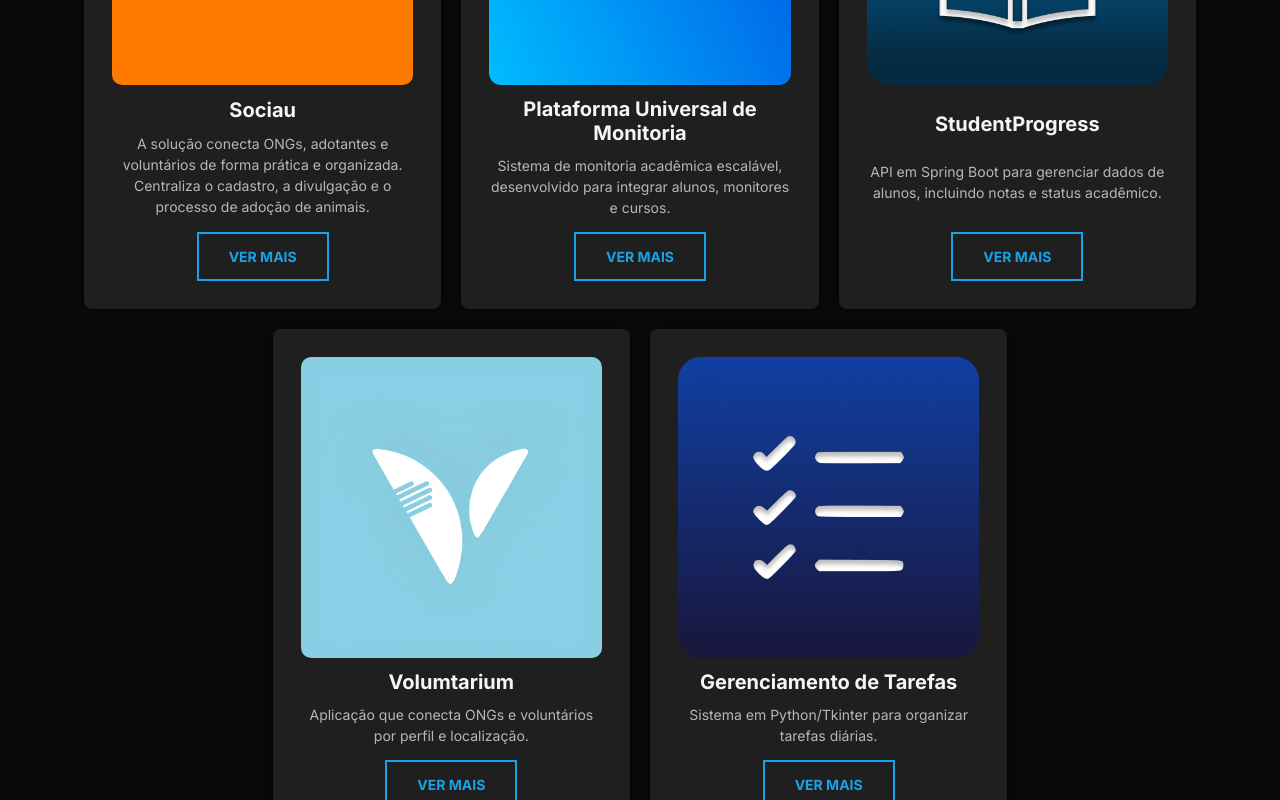
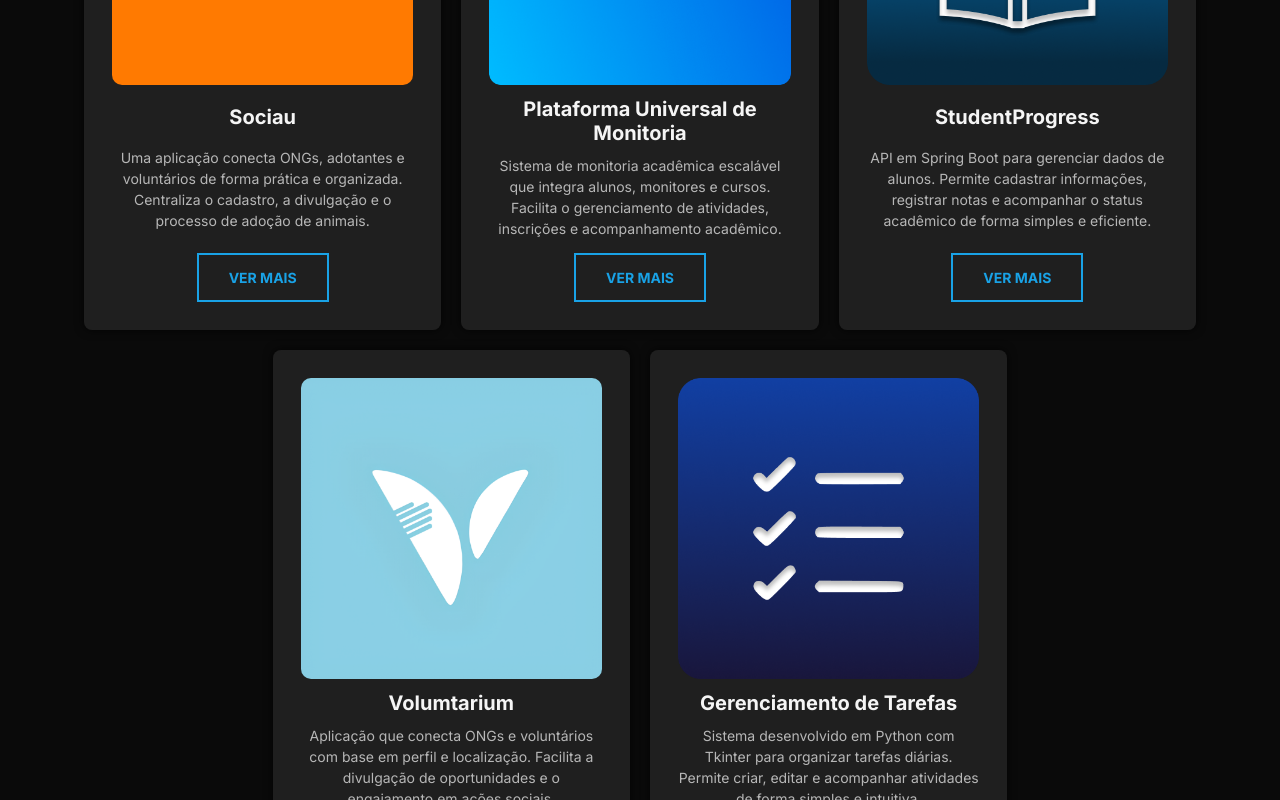
Before and after one commit to henriiqueaze/Portfolio-Henrique, a React (Vite) app: page / in a window 1280 px wide. Shown: the part 3400-4200 px from the top of the page. Built offline with nearby package versions, Linux system fonts and the light colour scheme.

Commit message:
fix: projects description

```diff
--- a/src/components/Experience/index.jsx
+++ b/src/components/Experience/index.jsx
@@ -40,10 +40,10 @@ const experiences = [
       "Atuação como desenvolvedor full-stack freelancer em aplicações web completas.",
     responsibilities: [
       "Desenvolvimento de APIs REST modernas",
-      "Modelagem de banco de dados",
+      "Modelagem de banco de dados escalável",
       "Interfaces com React e Angular",
       "Versionamento com Git",
-      "Correção de bugs",
+      "Refatoração de código",
     ],
     projects: [
       "StudentProgress",
--- a/src/components/Projects/index.jsx
+++ b/src/components/Projects/index.jsx
@@ -12,48 +12,80 @@ const projectData = [
   {
     img: Sociau,
     title: "Sociau",
-    desc: "A solução conecta ONGs, adotantes e voluntários de forma prática e organizada. Centraliza o cadastro, a divulgação e o processo de adoção de animais.",
+    desc: "Uma aplicação conecta ONGs, adotantes e voluntários de forma prática e organizada. Centraliza o cadastro, a divulgação e o processo de adoção de animais.",
     link: "https://github.com/Sociau",
   },
   {
     img: PUM,
     title: "Plataforma Universal de Monitoria",
-    desc: "Sistema de monitoria acadêmica escalável, desenvolvido para integrar alunos, monitores e cursos.",
+    desc: "Sistema de monitoria acadêmica escalável que integra alunos, monitores e cursos. Facilita o gerenciamento de atividades, inscrições e acompanhamento acadêmico.",
     link: "https://github.com/henriiqueaze/PUM",
   },
   {
     img: StudentProgress,
     title: "StudentProgress",
-    desc: "API em Spring Boot para gerenciar dados de alunos, incluindo notas e status acadêmico.",
+    desc: "API em Spring Boot para gerenciar dados de alunos. Permite cadastrar informações, registrar notas e acompanhar o status acadêmico de forma simples e eficiente.",
     link: "https://github.com/henriiqueaze/StudentProgress",
   },
   {
     img: Volumtarium,
     title: "Volumtarium",
-    desc: "Aplicação que conecta ONGs e voluntários por perfil e localização.",
+    desc: "Aplicação que conecta ONGs e voluntários com base em perfil e localização. Facilita a divulgação de oportunidades e o engajamento em ações sociais.",
     link: "https://github.com/henriiqueaze/Volumtarium",
   },
   {
     img: GerenciamentoTarefas,
     title: "Gerenciamento de Tarefas",
-    desc: "Sistema em Python/Tkinter para organizar tarefas diárias.",
+    desc: "Sistema desenvolvido em Python com Tkinter para organizar tarefas diárias. Permite criar, editar e acompanhar atividades de forma simples e intuitiva.",
     link: "https://github.com/henriiqueaze/Sistema-de-Gerenciamento-de-Tarefas",
   },
 ];
 
+const sectionVariants = {
+  hidden: { opacity: 0, y: 60 },
+  visible: {
+    opacity: 1,
+    y: 0,
+    transition: {
+      duration: 0.6,
+      ease: "easeOut",
+      staggerChildren: 0.08,
+    },
+  },
+  exit: {
+    opacity: 0,
+    y: -60,
+    transition: { duration: 0.4, ease: "easeIn" },
+  },
+};
+
+const cardVariants = {
+  hidden: { opacity: 0, y: 30, scale: 0.96 },
+  visible: {
+    opacity: 1,
+    y: 0,
+    scale: 1,
+    transition: {
+      type: "spring",
+      stiffness: 140,
+      damping: 22,
+    },
+  },
+};
+
 const Projects = () => {
   return (
-    <section id="projects">
+    <motion.section
+      id="projects"
+      variants={sectionVariants}
+      initial="hidden"
+      whileInView="visible"
+      exit="exit"
+      viewport={{ amount: 0.3 }}
+    >
       <div className="container">
         <header>
-          <motion.h2
-            initial={{ opacity: 0, y: -20 }}
-            whileInView={{ opacity: 1, y: 0 }}
-            viewport={{ once: true }}
-            transition={{ duration: 0.5 }}
-          >
-            Projetos
-          </motion.h2>
+          <h2>Projetos</h2>
         </header>
 
         <div className="content">
@@ -62,13 +94,15 @@ const Projects = () => {
               <motion.div
                 key={p.title}
                 className="project-card"
-                initial={{ scale: 0.92 }}
-                whileInView={{ scale: 1 }}
-                viewport={{ once: false, amount: 0.4 }}
-                transition={{
-                  type: "spring",
-                  stiffness: 140,
-                  damping: 22,
+                variants={cardVariants}
+                whileHover={{
+                  y: -10,
+                  scale: 1.04,
+                  transition: {
+                    type: "spring",
+                    stiffness: 300,
+                    damping: 18,
+                  },
                 }}
               >
                 <img src={p.img} alt={p.title} />
@@ -87,7 +121,7 @@ const Projects = () => {
           </div>
         </div>
       </div>
-    </section>
+    </motion.section>
   );
 };
 
```
